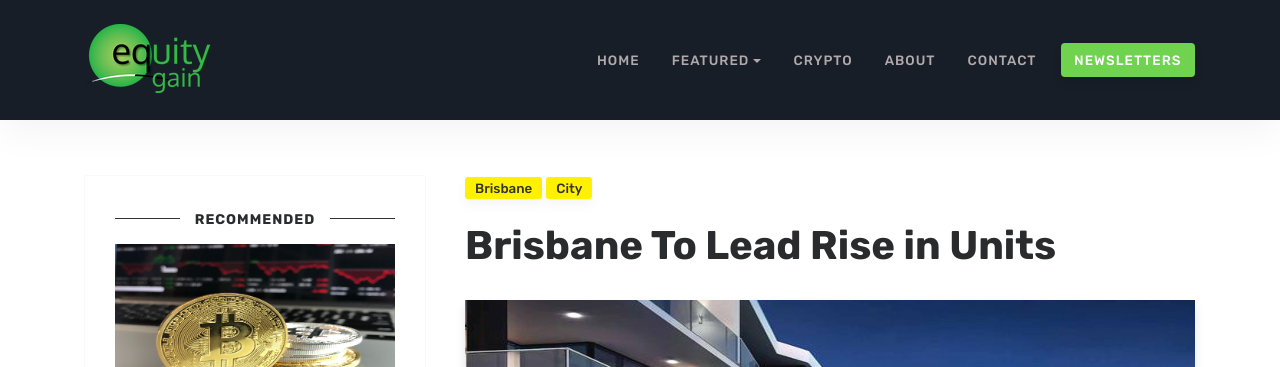
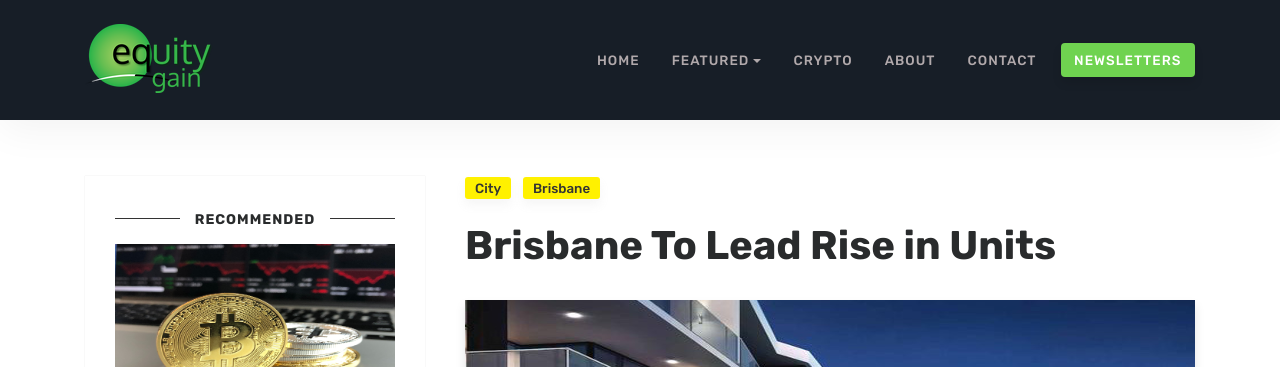
Before and after one commit to equitygain/blogs, a Jekyll site: the page built from _posts/2019-01-14-brisbane.md, in a window 1280 px wide and 900 px high. Shown: the top 367 px of the window. Built offline with Jekyll 4.4.1, drawn with Linux system fonts in a browser that asks for light colours; comment, search, counter and statistics services are not loaded.

Commit message:
Update post.html

```diff
--- a/_layouts/post.html
+++ b/_layouts/post.html
@@ -23,7 +23,7 @@ post_class: post-template
 			<div class="mainheading">
 
                 <!-- Post Categories -->
-                <div class="after-post-tags">
+              <!--  <div class="after-post-tags">
                     <ul class="tags">
                         {% assign sortedCategories = page.categories | sort %}
                         {% for category in sortedCategories %}
@@ -32,7 +32,22 @@ post_class: post-template
                         </li>
                         {% endfor %}
                     </ul>
-                </div>
+                </div> -->
+			<div class="after-post-tags">
+			 <ul class="tags">
+			  {% if post %}
+			   {% assign categories = post.categories %}
+			    {% else %}
+			      {% assign categories = page.categories %}
+			       {% endif %}
+			  {% for category in categories %}
+			    <li>
+			       <a href="{{site.baseurl}}/categories/#{{category|slugify}}">{{category}}</a>
+			    </li>
+				{% unless forloop.last %}&nbsp;{% endunless %}
+				 {% endfor %}
+			    </ul>
+			</div>
                 <!-- End Categories -->
 
                 <!-- Post Title -->
```
